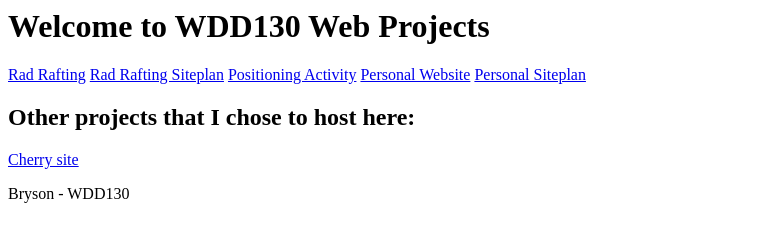
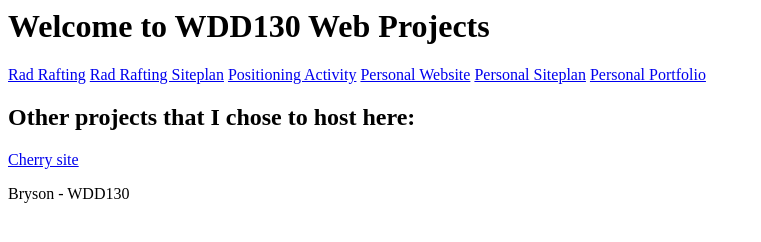
Before and after one commit to BrysonLaney/BrysonLaney.github.io, a plain HTML site: page index.html in a window 1280 px wide. Shown: the whole page, without its empty margins (0-761 px from the left). Drawn offline with Linux system fonts and the light colour scheme.

Commit message:
personal portfolio page added

```diff
--- a/index.html
+++ b/index.html
@@ -5,6 +5,7 @@
   <a href="wwr/positioning.html">Positioning Activity</a>
   <a href="personalsite/index.html">Personal Website</a>
   <a href="personalsite/siteplan.html">Personal Siteplan</a>
+  <a href="portfolio\siteplan.html">Personal Portfolio</a>
 </nav>
 <h2>Other projects that I chose to host here:</h2>
 <nav>
```
